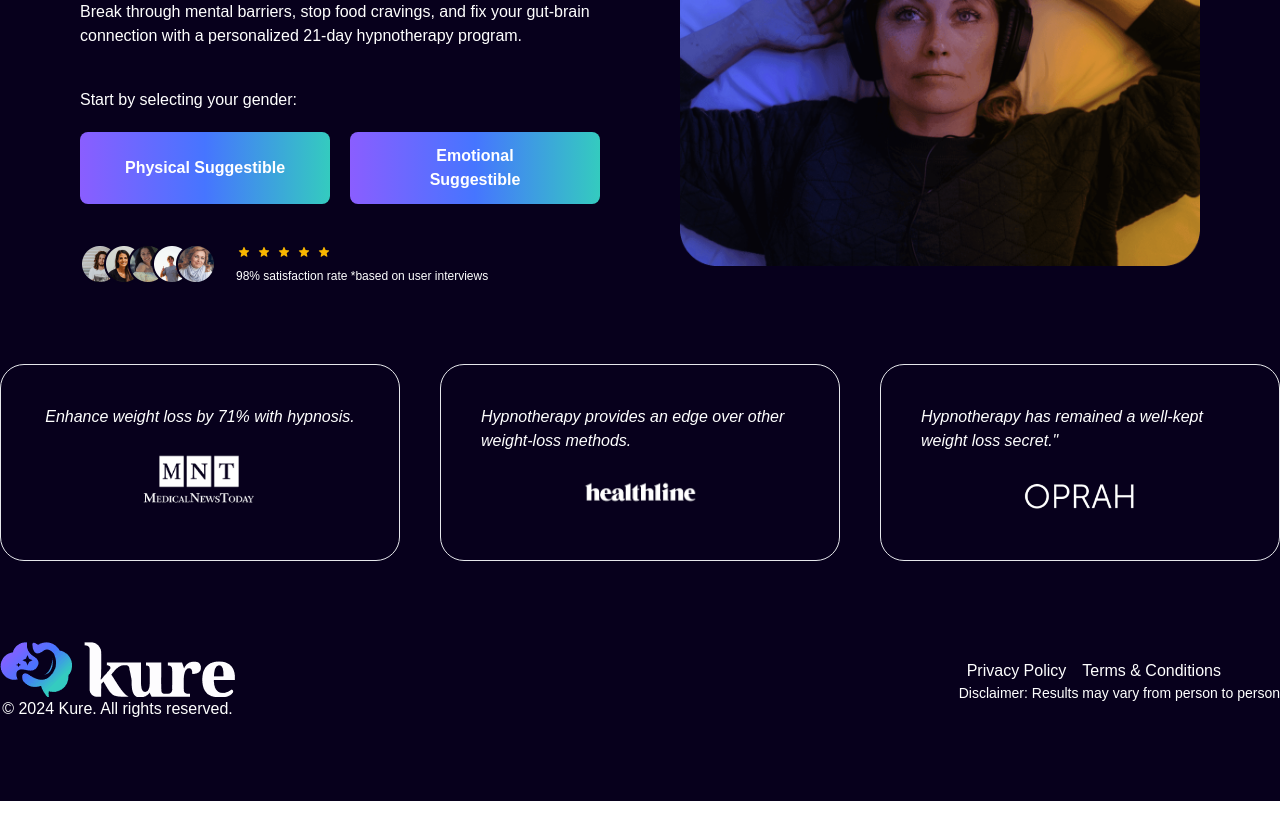
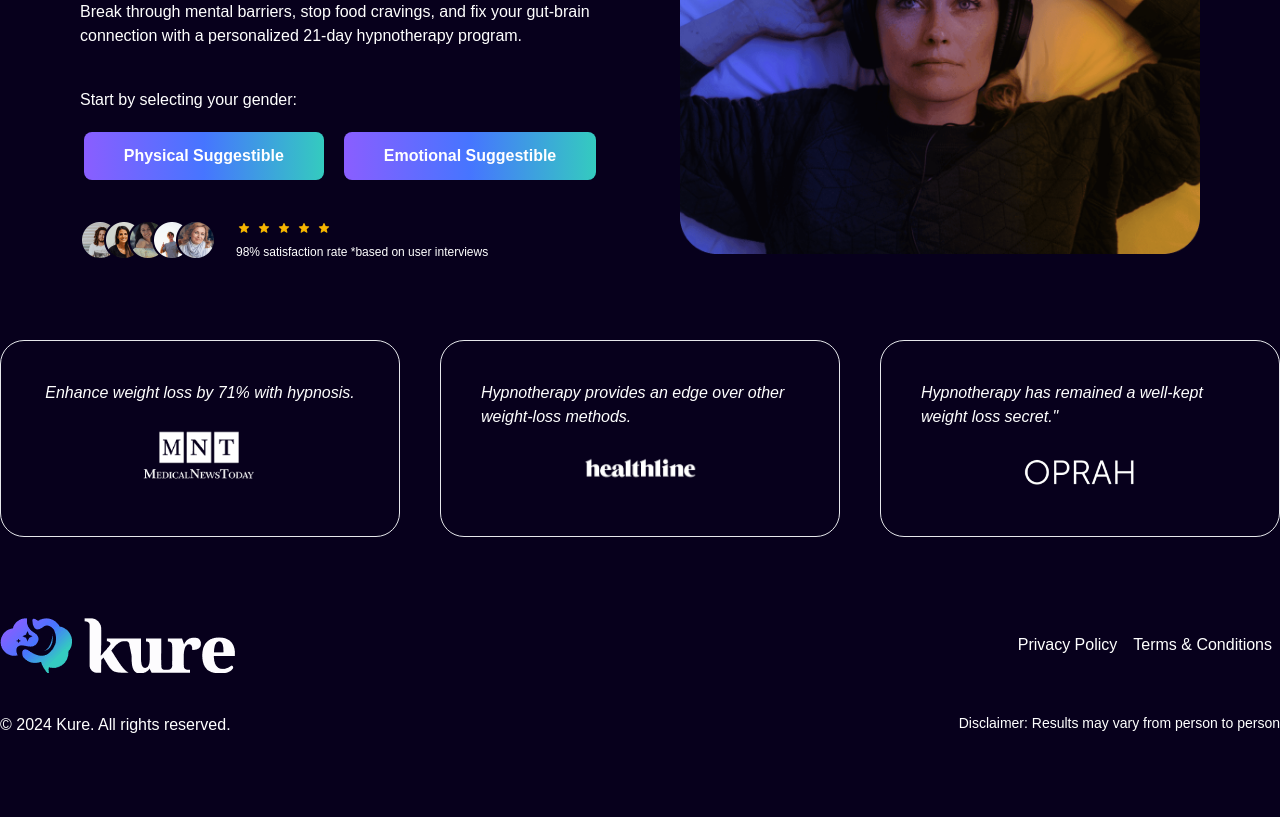
Before and after one commit to backbencherstudio/audio-kure, a React (Vite) app: page / in a window 1280 px wide. Shown: the part 340-1157 px from the top of the page. Built offline with nearby package versions, Linux system fonts and the light colour scheme; a web font is replaced by a local one.

Commit message:
landing page added

```diff
--- a/src/index.css
+++ b/src/index.css
@@ -2,9 +2,10 @@
 @tailwind components;
 @tailwind utilities;
 
-*{
-    font-family: "Reddit Sans", sans-serif ;
+* {
+    font-family: "Reddit Sans", sans-serif;
 }
+
 .merriweather {
     font-family: "Merriweather", serif !important;
 }
@@ -13,14 +14,18 @@
     background: linear-gradient(90deg, #8a5eff 0%, #4675ff 50%, #34cbbf 100%);
     color: white;
     border: none;
-    transition: background 0.5s ease, transform 0.3s ease, box-shadow 0.3s ease;
+    transition: filter 0.5s ease, transform 0.3s ease, box-shadow 0.3s ease;
 }
 
 .btnGrad:hover {
-    filter: brightness(1.1);
+    filter: brightness(.8);
 }
 
 .btnGrad:active {
-    transform: scale(0.95); /* Scale down on click */
-    box-shadow: 0 2px 10px rgba(0, 0, 0, 0.2); /* Reduce shadow on click */
+    transform: scale(0.95);
+    box-shadow: 0 2px 10px rgba(0, 0, 0, 0.2);
 }
+
+img {
+    pointer-events: none;
+}
--- /dev/null
+++ b/src/pages/Error/ErrorPage.jsx
@@ -0,0 +1,12 @@
+import React from 'react';
+
+const ErrorPage = () => {
+    return (
+        <div className='min-h-screen container mx-auto flex items-center justify-center'>
+            <h4><span className='text-red-600'>404</span> <span>Page Not Found</span></h4>
+        </div>
+    );
+}
+
+
+export default ErrorPage;
--- a/src/pages/HomePage.jsx
+++ b/src/pages/HomePage.jsx
@@ -32,14 +32,18 @@ function HomePage() {
             </p>
             <p className="mt-10 text-base font-medium mb-5">Start by selecting your gender:</p>
             <div className="flex justify-center gap-5 mb-10">
+              <Link to={'/question-physical-1'}>
                 <button className="btnGrad w-full font-bold rounded-lg px-10 py-3 transition duration-300">
+
                   Physical Suggestible
                 </button>
+              </Link>
+              <Link to={'/question-emotional-1'}>
                 <button className="btnGrad w-full font-bold rounded-lg px-10 py-3 transition duration-300">
+
                   Emotional Suggestible
                 </button>
-
-
+              </Link>
             </div>
             <div className="flex mt-4">
               <img className=' h-[40px] w-[136px]' src={home_members} alt="" />
@@ -63,9 +67,6 @@ function HomePage() {
             />
           </div>
         </div>
-
-
-
         <div className="grid grid-cols-3 mt-8 gap-10">
           <div className='border  flex flex-col items-center gap-5 p-10 rounded-3xl'>
             <p className=" italic">Enhance weight loss by 71% with hypnosis.</p>
@@ -89,22 +90,26 @@ function HomePage() {
           </div>
         </div>
 
-        <footer className="flex justify-between items-center py-20">
-          <div className="flex flex-col justify-between items-center">
+        <footer className="  justify-between items-center py-20">
+          <div className='flex justify-between items-center '>
+            <div className="    justify-between items-center">
               <img
-              className="max-w-full"
+                className=" "
                 alt=""
                 src={logo2}
               />
-            <p>© 2024 Kure. All rights reserved.</p>
             </div>
             <div className="flex flex-col ">
               <div>
                 <Link to="/privacy-policy" className="mx-2">Privacy Policy</Link>
                 <Link to="/terms-of-service" className="mx-2">Terms & Conditions</Link>
               </div>
+
+            </div>
+          </div>
+          <div className='flex justify-between mt-10'>
+            <p>© 2024 Kure. All rights reserved.</p>
             <p className="text-sm">Disclaimer: Results may vary from person to person</p>
-
           </div>
         </footer>
       </div>
--- a/src/router.jsx
+++ b/src/router.jsx
@@ -1,11 +1,13 @@
 import { createBrowserRouter } from "react-router-dom";
 import Layout from "./layout/layout";
 import HomePage from "./pages/HomePage";
+import ErrorPage from "./pages/Error/ErrorPage";
 
 const router = createBrowserRouter([
   {
     path: "/",
     element: <Layout></Layout>,
+    errorElement:<ErrorPage/>,
     children: [
       {
         path: "/",
```
Lines whose indentation alone changed are shown as unchanged.
